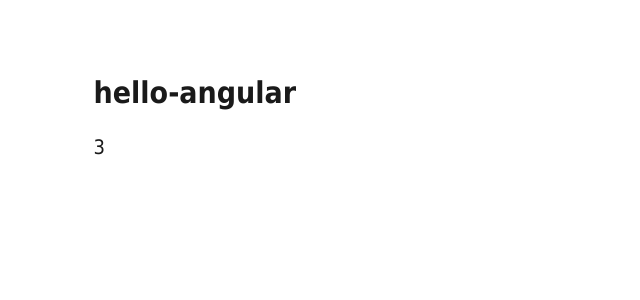
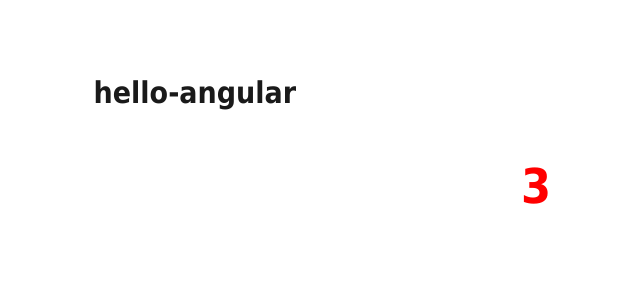
Before and after one commit to OriChaiMatan/Hello-Angular, an Angular app: page / in a window 1280 px wide. Shown: the top 300 px of the page, without its empty margins (104-744 px from the left). Built offline with nearby package versions, Linux system fonts and the light colour scheme.

Commit message:
Change color when count is 6

```diff
--- a/src/app/cmps/count-down/count-down.component.html
+++ b/src/app/cmps/count-down/count-down.component.html
@@ -1,3 +1,3 @@
 <div class="countdown">
-  <p>{{ counter.count | json }}</p>
+  <p [ngClass]="{'red-text': counter.count <= 6}">{{ counter.count | json }}</p>
 </div>
--- a/src/app/cmps/count-down/count-down.component.scss
+++ b/src/app/cmps/count-down/count-down.component.scss
@@ -1,9 +1,11 @@
-.countdown-timer {
+.countdown {
     text-align: center;
     font-size: 3rem;
     transition: color 0.5s ease;
+
+    .red-text {
+      color: red;
+      font-weight: bold;
+    }
+
   }
-
-  .critical {
-    color: red; // Color change for the last 6 seconds
-  }
```
